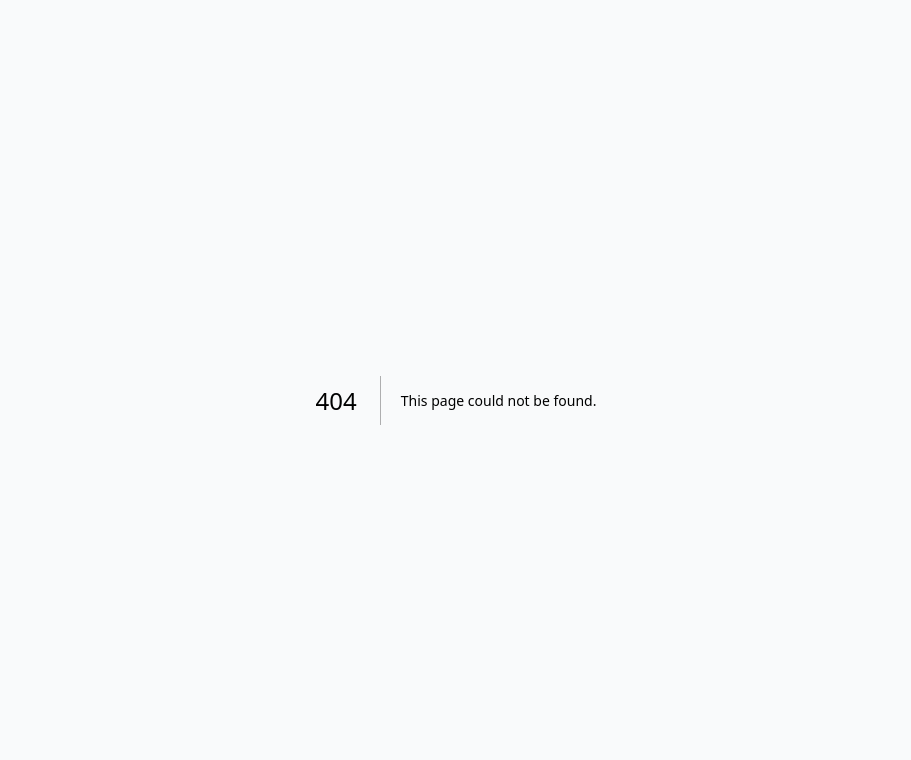
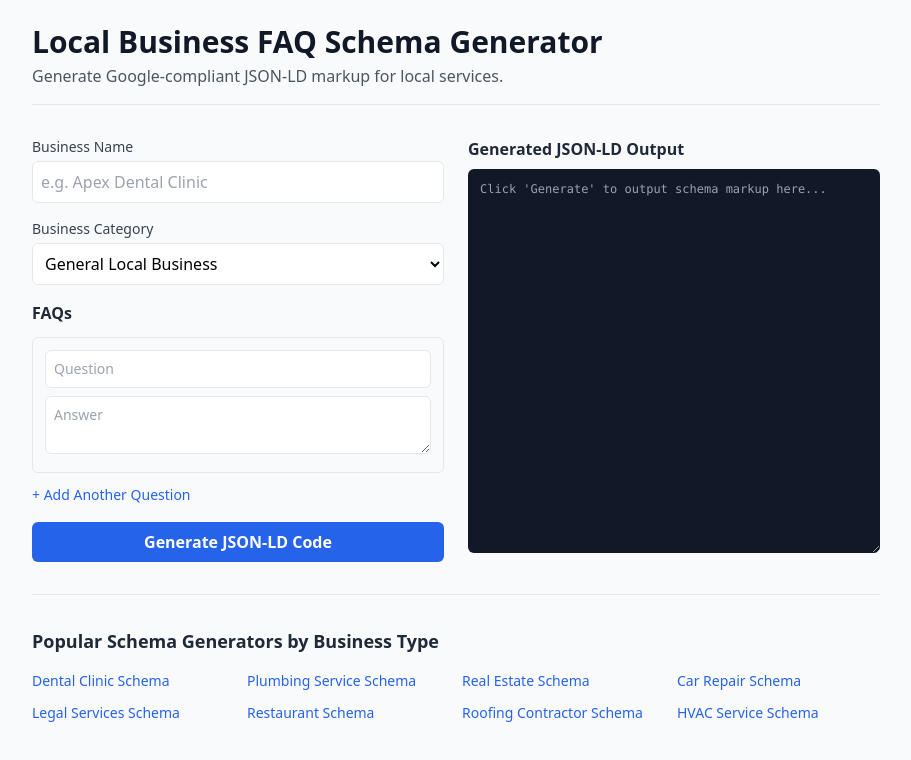
Before and after one commit to sbrstone786-cloud/local-schema-generator, a Next.js app: page / in a window 1280 px wide. Before the commit this address had no page. Shown: the top 760 px of the page, without its empty margins (184-1095 px from the left). Built offline with nearby package versions, Linux system fonts and the light colour scheme.

Commit message:
Create page.tsx

```diff
--- /dev/null
+++ b/app/page.tsx
@@ -0,0 +1,171 @@
+import Link from 'next/link';
+'use client';
+
+import { useState } from 'react';
+
+export default function SchemaGenerator() {
+  const [businessName, setBusinessName] = useState('');
+  const [businessType, setBusinessType] = useState('LocalBusiness');
+  const [faqs, setFaqs] = useState([{ question: '', answer: '' }]);
+  const [generatedSchema, setGeneratedSchema] = useState('');
+
+  const handleAddFaq = () => {
+    setFaqs([...faqs, { question: '', answer: '' }]);
+  };
+
+  const handleFaqChange = (index: number, field: string, value: string) => {
+    const updatedFaqs = [...faqs];
+    updatedFaqs[index][field as 'question' | 'answer'] = value;
+    setFaqs(updatedFaqs);
+  };
+
+  const generateSchema = () => {
+    const schemaData = {
+      "@context": "https://schema.org",
+      "@graph": [
+        {
+          "@type": businessType,
+          "name": businessName || "Your Business Name",
+        },
+        {
+          "@type": "FAQPage",
+          "mainEntity": faqs.filter(f => f.question && f.answer).map(faq => ({
+            "@type": "Question",
+            "name": faq.question,
+            "acceptedAnswer": {
+              "@type": "Answer",
+              "text": faq.answer
+            }
+          }))
+        }
+      ]
+    };
+
+    setGeneratedSchema(JSON.stringify(schemaData, null, 2));
+  };
+
+  return (
+    <div className="max-w-4xl mx-auto p-6 space-y-8">
+      <div className="border-b pb-4">
+        <h1 className="text-3xl font-bold text-gray-900">Local Business FAQ Schema Generator</h1>
+        <p className="text-gray-600 mt-1">Generate Google-compliant JSON-LD markup for local services.</p>
+      </div>
+
+      <div className="grid grid-cols-1 md:grid-cols-2 gap-6">
+        {/* Form Section */}
+        <div className="space-y-4">
+          <div>
+            <label className="block text-sm font-medium text-gray-700">Business Name</label>
+            <input
+              type="text"
+              value={businessName}
+              onChange={(e) => setBusinessName(e.target.value)}
+              placeholder="e.g. Apex Dental Clinic"
+              className="mt-1 w-full p-2 border rounded-md"
+            />
+          </div>
+
+          <div>
+            <label className="block text-sm font-medium text-gray-700">Business Category</label>
+            <select
+              value={businessType}
+              onChange={(e) => setBusinessType(e.target.value)}
+              className="mt-1 w-full p-2 border rounded-md bg-white"
+            >
+              <option value="LocalBusiness">General Local Business</option>
+              <option value="MedicalBusiness">Medical / Dental Clinic</option>
+              <option value="HVACBusiness">HVAC / Home Services</option>
+              <option value="RealEstateAgent">Real Estate Agency</option>
+            </select>
+          </div>
+
+          <div className="space-y-3">
+            <h3 className="font-semibold text-gray-800">FAQs</h3>
+            {faqs.map((faq, index) => (
+              <div key={index} className="p-3 border rounded-md space-y-2 bg-gray-50">
+                <input
+                  type="text"
+                  placeholder="Question"
+                  value={faq.question}
+                  onChange={(e) => handleFaqChange(index, 'question', e.target.value)}
+                  className="w-full p-2 border rounded-md text-sm"
+                />
+                <textarea
+                  placeholder="Answer"
+                  value={faq.answer}
+                  onChange={(e) => handleFaqChange(index, 'answer', e.target.value)}
+                  className="w-full p-2 border rounded-md text-sm"
+                  rows={2}
+                />
+              </div>
+            ))}
+            <button
+              onClick={handleAddFaq}
+              className="text-sm text-blue-600 hover:underline font-medium"
+            >
+              + Add Another Question
+            </button>
+          </div>
+
+          <button
+            onClick={generateSchema}
+            className="w-full bg-blue-600 text-white py-2 rounded-md hover:bg-blue-700 font-semibold"
+          >
+            Generate JSON-LD Code
+          </button>
+        </div>
+
+        {/* Output Section */}
+        <div>
+          <h3 className="font-semibold text-gray-800 mb-2">Generated JSON-LD Output</h3>
+          <textarea
+            readOnly
+            value={generatedSchema}
+            placeholder="Click 'Generate' to output schema markup here..."
+            className="w-full h-96 p-3 font-mono text-xs bg-gray-900 text-green-400 rounded-md"
+          />
+          {generatedSchema && (
+            <button
+              onClick={() => navigator.clipboard.writeText(generatedSchema)}
+              className="mt-2 w-full border border-gray-300 py-2 rounded-md hover:bg-gray-100 font-medium"
+            >
+              Copy to Clipboard
+            </button>
+          )}
+        </div>
+      </div>
+      {/* Programmatic SEO Internal Links Section */}
+<div className="mt-16 pt-8 border-t border-gray-200">
+  <h3 className="text-lg font-semibold text-gray-800 mb-4">
+    Popular Schema Generators by Business Type
+  </h3>
+  <div className="grid grid-cols-2 md:grid-cols-4 gap-3 text-sm">
+    <Link href="/schema/dental-clinic" className="text-blue-600 hover:underline">
+      Dental Clinic Schema
+    </Link>
+    <Link href="/schema/plumbing-service" className="text-blue-600 hover:underline">
+      Plumbing Service Schema
+    </Link>
+    <Link href="/schema/real-estate-agency" className="text-blue-600 hover:underline">
+      Real Estate Schema
+    </Link>
+    <Link href="/schema/car-repair-shop" className="text-blue-600 hover:underline">
+      Car Repair Schema
+    </Link>
+    <Link href="/schema/legal-services" className="text-blue-600 hover:underline">
+      Legal Services Schema
+    </Link>
+    <Link href="/schema/restaurant" className="text-blue-600 hover:underline">
+      Restaurant Schema
+    </Link>
+    <Link href="/schema/roofing-contractor" className="text-blue-600 hover:underline">
+      Roofing Contractor Schema
+    </Link>
+    <Link href="/schema/hvac-service" className="text-blue-600 hover:underline">
+      HVAC Service Schema
+    </Link>
+  </div>
+</div>
+    </div>
+  );
+}
```
